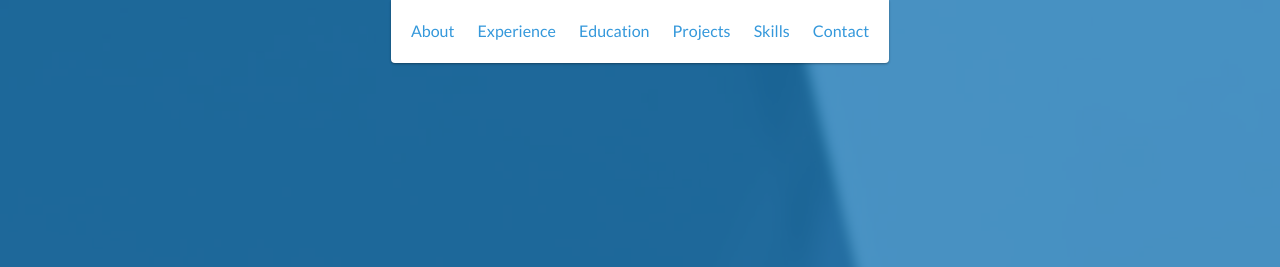
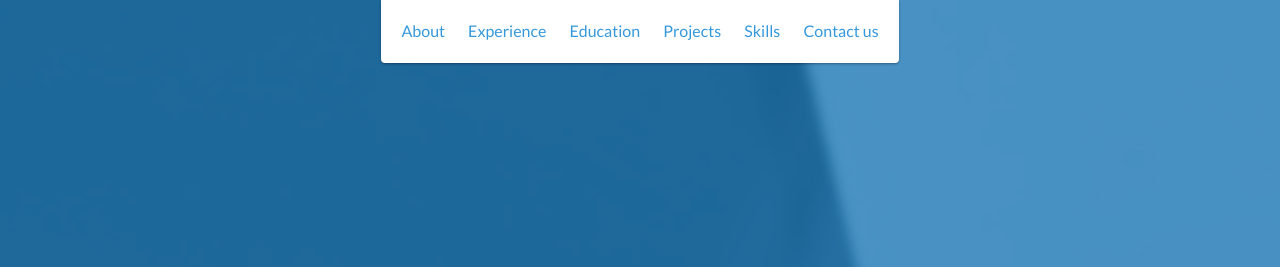
Before and after one commit to deyrishabh98/portfolio, a website: page index.html in a window 1280 px wide. Shown: the top 267 px of the page. Drawn offline with nearby package versions, Linux system fonts and the light colour scheme.

Commit message:
contactus

```diff
--- a/index.html
+++ b/index.html
@@ -42,7 +42,7 @@
           <a href="#skills">Skills</a>
         </li>
         <li>
-          <a href="#contact">Contact</a>
+          <a href="#contact">Contact us</a>
         </li>
       </ul>
     </header>
```
